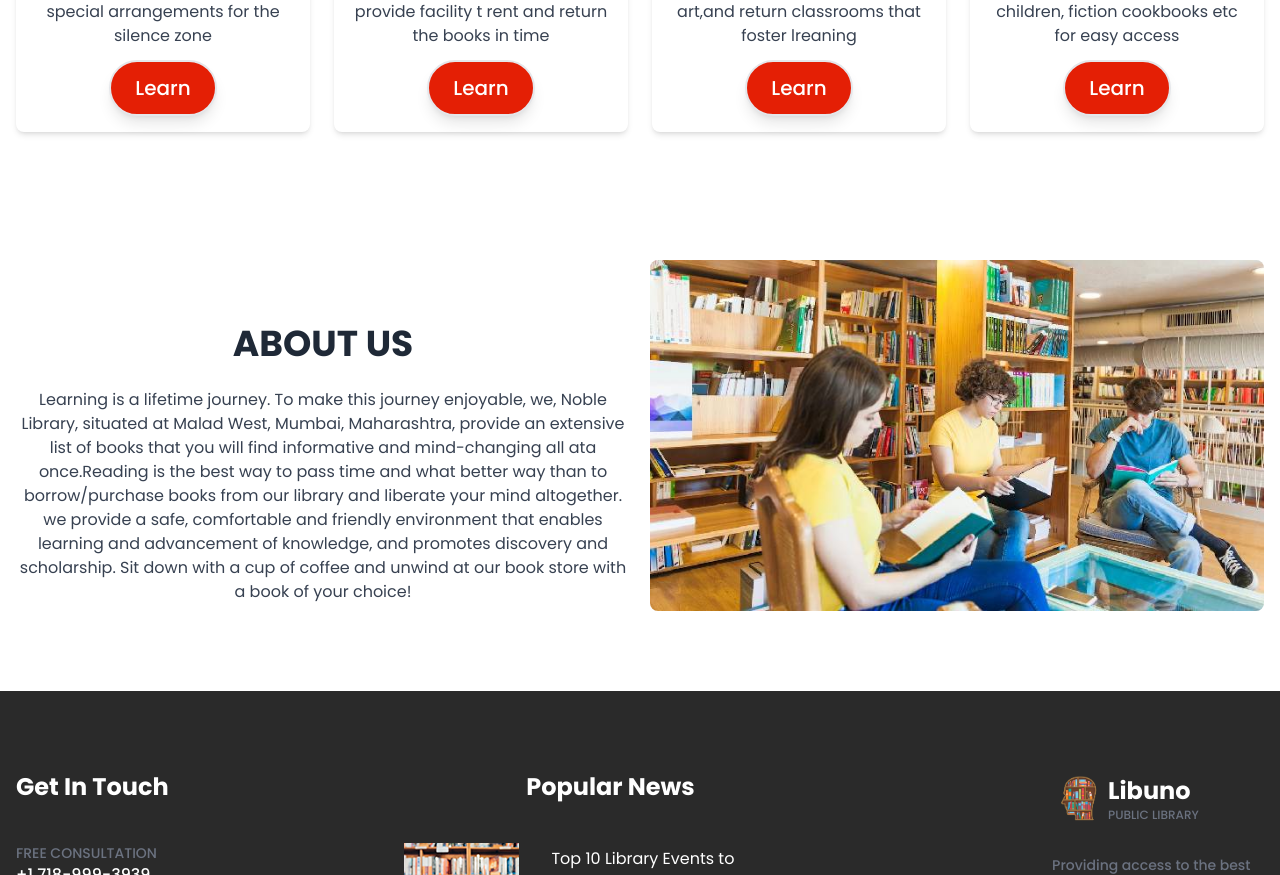
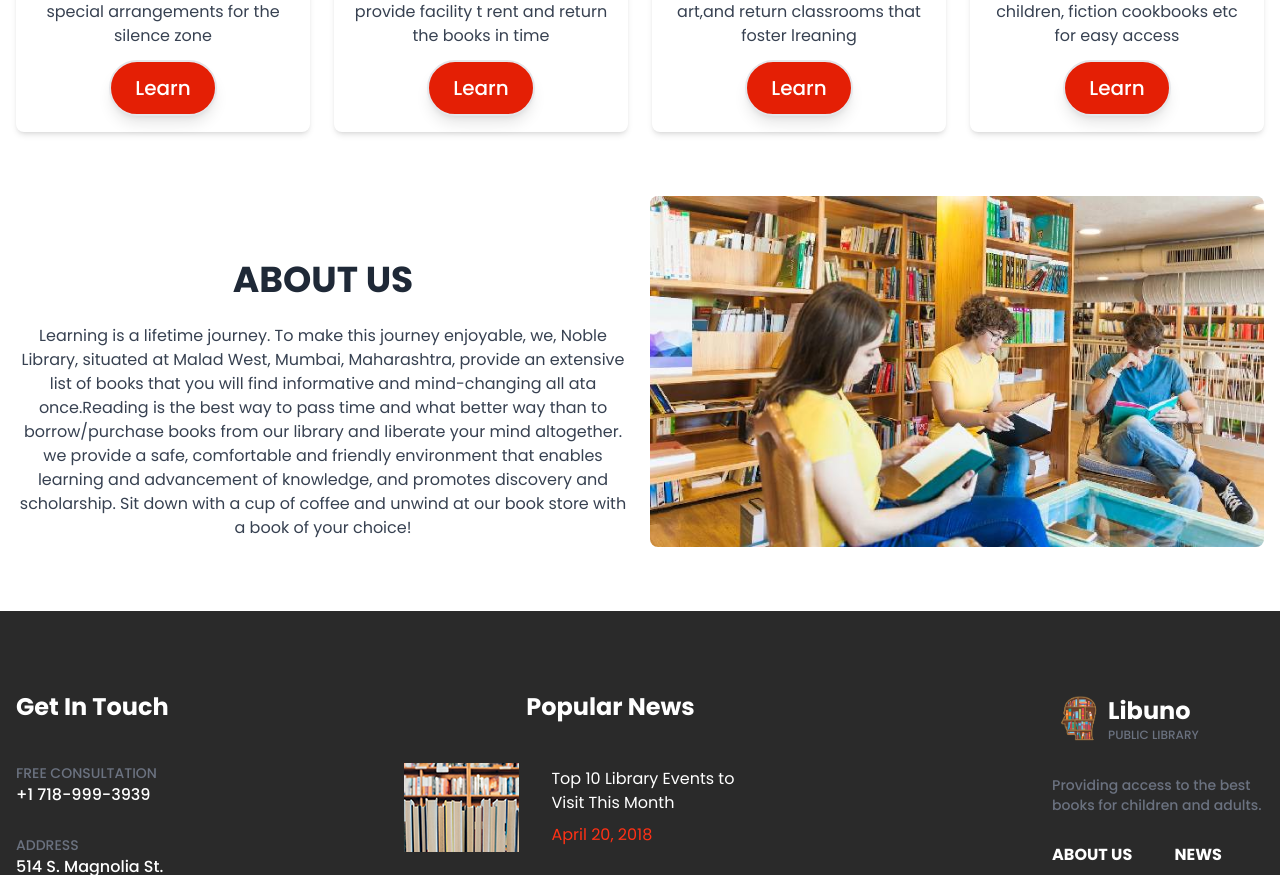
Before and after one commit to sultan435/library-management-client, a React (Vite) app: page / in a window 1280 px wide. Shown: the part 2067-2942 px from the top of the page. Built offline with nearby package versions, Linux system fonts and the light colour scheme; no server answers.

Commit message:
this side changed in the abount section

```diff
--- a/src/components/Services.jsx
+++ b/src/components/Services.jsx
@@ -9,7 +9,7 @@ import Container from "./ui/Container";
 const Services = () => {
     return (
         <Container>
-            <div className="pt-6 mb-16">
+            <div className="pt-6">
                 <Title>
                     <h1>Services</h1>
                 </Title>
--- a/src/page/About.jsx
+++ b/src/page/About.jsx
@@ -5,7 +5,7 @@ import Container from "../components/ui/Container";
 const About = () => {
     return (
         <Container>
-            <div className="grid grid-cols-1 md:grid-cols-2 py-16 mb-4 gap-5">
+            <div className="grid grid-cols-1 md:grid-cols-1 lg:grid-cols-2 mb-16 lg:mb-0 lg:py-16  gap-5">
                 <div >
                     <Title>
                         <h1>About Us</h1>
```
